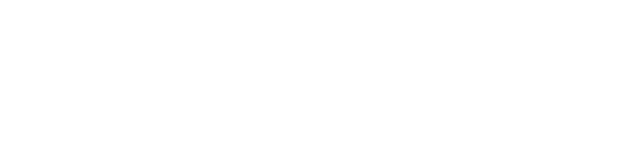
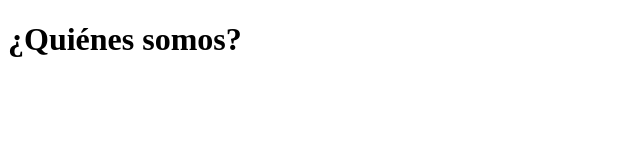
Before and after one commit to KerlyVanesaSarrias/-blog-de-pel-culas-2.0, a plain HTML site: page Pages/aboutUS.html in a window 1280 px wide. Shown: the whole page, without its empty margins (0-640 px from the left). Drawn offline with Linux system fonts and the light colour scheme.

Commit message:
creacion Rama Stephanie

```diff
--- a/Pages/aboutUS.html
+++ b/Pages/aboutUS.html
@@ -6,6 +6,7 @@
     <title>Document</title>
 </head>
 <body>
+    <h1> ¿Quiénes somos?</h1>
 
 </body>
 </html>
```
